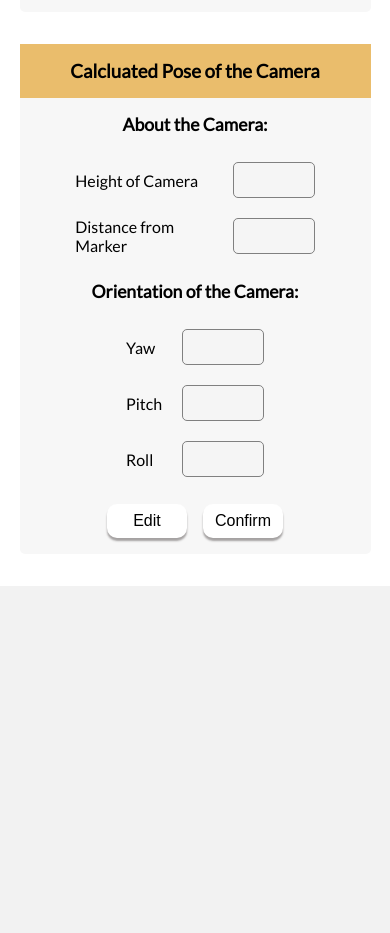
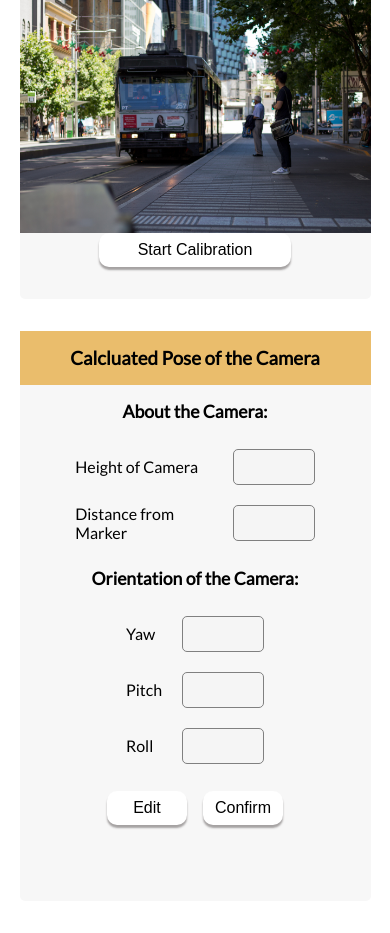
Before and after one commit to ShrinivasSK/Social-Distancing-Surveillance, a Flask app: page /calibrate-screen in a window 390 px wide. Shown: the part 566-1499 px from the top of the page. Before the commit the page ends 1152 px from the top, so only its background shows below. Run offline with Flask 2, Linux system fonts and the light colour scheme; some libraries are stand-ins or nearby versions.

Commit message:
Improve responsiveness

```diff
--- a/static/calibrate.css
+++ b/static/calibrate.css
@@ -1,3 +1,7 @@
+body {
+  overflow-x: hidden;
+}
+
 .mainPage > div:first-child {
   display: flex;
   align-content: center;
@@ -99,6 +103,7 @@ input:focus {
   padding: 0;
   border-radius: 5px;
   width: 40%;
+  height: 400px;
 }
 .screen {
   background-color: #f7f7f7;
@@ -199,15 +204,16 @@ i {
   justify-content: space-evenly;
 }
 
-.button-container-form{
+.button-container-form {
   display: flex;
 }
 
 .footer {
   width: 100vw;
-  position: absolute;
+  /* position: absolute;
   bottom: 0;
-  left: 0;
+  left: 0; */
+  margin-top: 1rem;
   height: 4rem;
   text-align: center;
   background-color: rgba(0, 0, 0, 0.8);
@@ -251,18 +257,18 @@ footer a {
     margin: auto;
     margin-bottom: 2rem;
   }
-  .footer{
+  .footer {
     display: none;
   }
 }
-@media (max-width: 740px){
+@media (max-width: 740px) {
   .marker-form {
     display: block;
   }
-  .marker-form-container button{
+  .marker-form-container button {
     display: block;
   }
-  .mainPage > div:first-child{
+  .mainPage > div:first-child {
     margin-bottom: 2rem;
   }
 }
@@ -283,6 +289,10 @@ footer a {
 }*/
 
 @media (max-width: 525px) {
+  #form-container {
+    height: 570px;
+  }
+
   .flexbox {
     flex-direction: column;
     justify-content: center;
@@ -292,7 +302,7 @@ footer a {
   .flexbox > div {
     margin: auto;
   }
-  .form-section{
+  .form-section {
     display: flex;
     flex-direction: column;
     align-items: center;
@@ -311,7 +321,7 @@ footer a {
     width: 5rem;
     padding: 0.5rem;
   }
-  .marker-form-container input{
+  .marker-form-container input {
     margin: 0 0.5rem;
   }
 }
--- a/templates/calibrate.html
+++ b/templates/calibrate.html
@@ -11,7 +11,7 @@
     />
 
     <!-- to work without server -->
-    <!-- <link rel="stylesheet" type="text/css" href="../static/calibrate.css" /> -->
+    <link rel="stylesheet" type="text/css" href="../static/calibrate.css" />
     <link
       rel="stylesheet"
       href="https://cdnjs.cloudflare.com/ajax/libs/font-awesome/5.13.0/css/all.min.css"
@@ -68,7 +68,6 @@
       </div> -->
       <h1 class="heading_main">Calibration</h1>
     </header>
-    <div class="footer"></div>
     <div class="complete-screen">
       <div class="mainPage">
         <div class="marker-form-container">
@@ -94,8 +93,9 @@
                 class="feed"
                 id="feed-cam"
                 src="{{ url_for('video_feed_calib') }}"
+                style="width: 100%;"
               />
-
+              <img src="./img.jpg" alt="" style="width: 100%;" />
               <div class="start-button">
                 <button id="start-calib">Start Calibration</button>
                 <i class="fas fa-check-circle" id="calib-tick"></i>
@@ -106,7 +106,6 @@
           <!-- Form -->
           <div class="form-container" id="form-container">
             <h3>Calcluated Pose of the Camera</h3>
-            <div class="footer"></div>
             <form class="form" id="form">
               <div class="flexbox">
                 <div class="form-section">
@@ -170,6 +169,7 @@
         </div>
       </div>
     </div>
+    <div class="footer"></div>
   </body>
 
   <script
```
